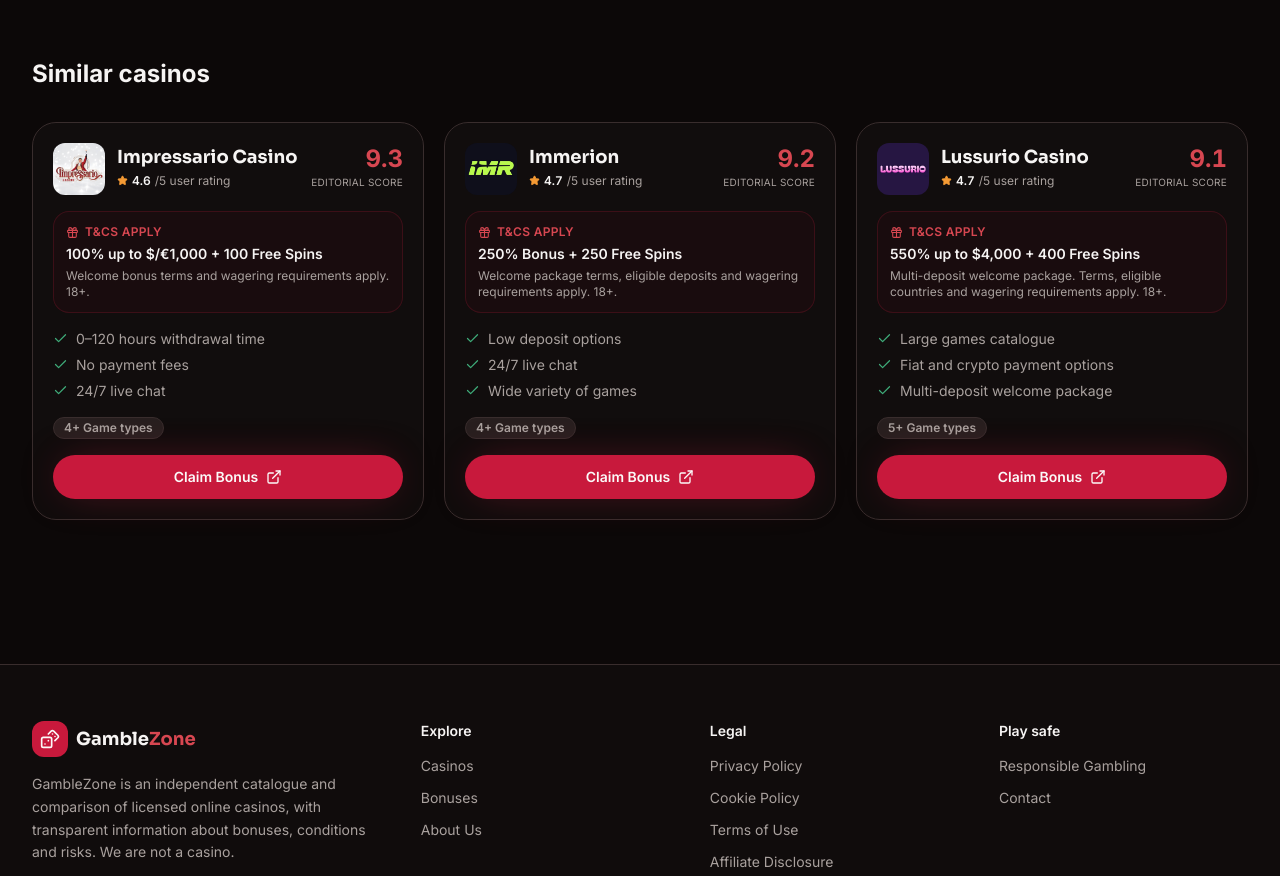
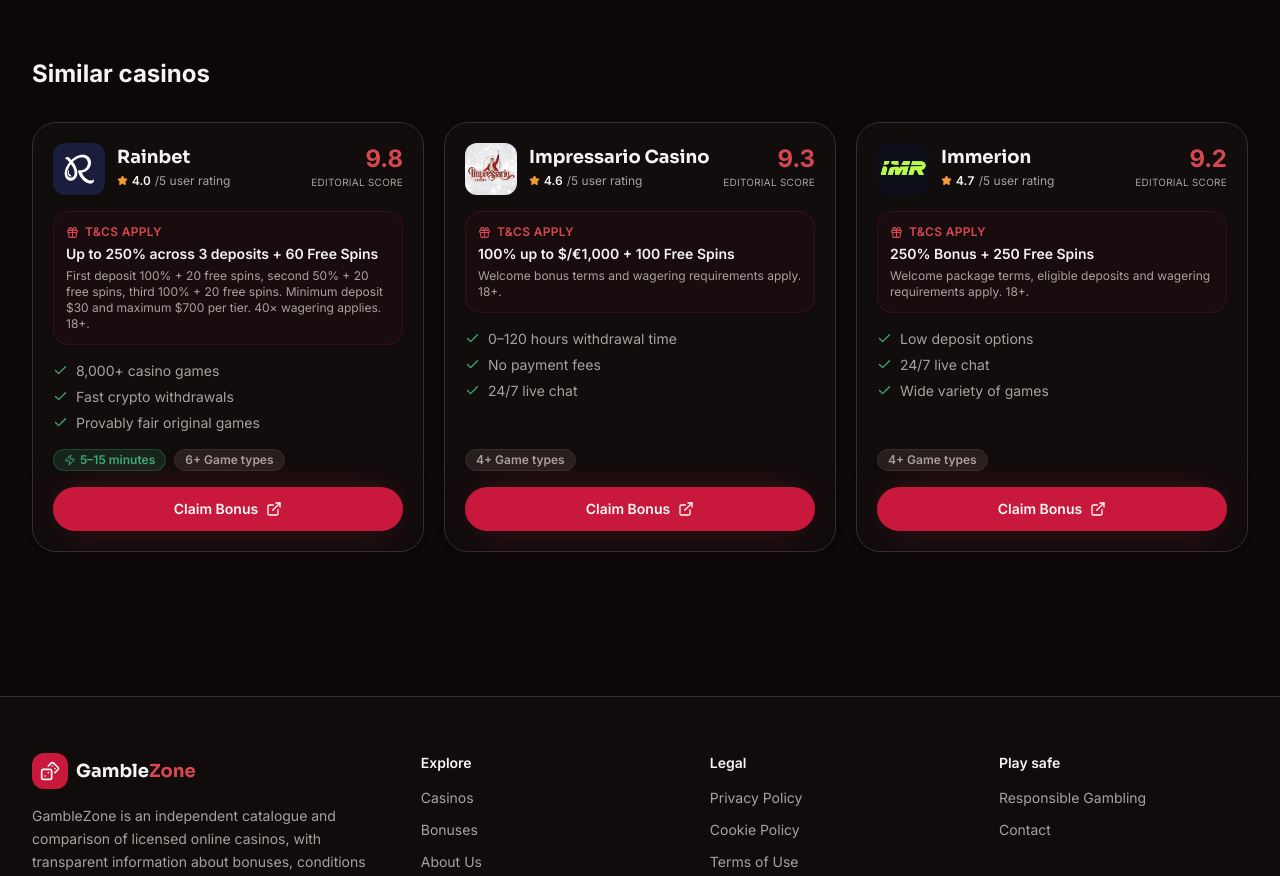
Before and after one commit to asmulko/gamblezone, a Next.js app: page /en/casinos/gamblezen in a window 1280 px wide. Shown: the part 1820-2696 px from the top of the page. Built offline with nearby package versions, Linux system fonts and the light colour scheme; no server answers.

Commit message:
Update links

```diff
--- a/src/app/[locale]/page.tsx
+++ b/src/app/[locale]/page.tsx
@@ -171,7 +171,7 @@ function FeaturedCasinoCard({
         <div className="flex min-w-0 flex-1 flex-col gap-0.5">
           <Link
             href={`/casinos/${casino.slug}`}
-            className="font-display font-bold after:absolute after:inset-0"
+            className="relative z-10 font-display font-bold"
           >
             {casino.name}
           </Link>
@@ -192,7 +192,7 @@ function FeaturedCasinoCard({
         </div>
         {/* CTA — visible on sm+ only */}
         {available && (
-          <div className="relative z-10 hidden shrink-0 sm:block">
+          <div className="relative z-20 hidden shrink-0 sm:block">
             <AffiliateCTA
               slug={casino.slug}
               placement={placement}
@@ -212,7 +212,7 @@ function FeaturedCasinoCard({
           <p className="text-[10px] uppercase tracking-wide text-muted">{tc('editorialScore')}</p>
         </div>
         {available && (
-          <div className="relative z-10">
+          <div className="relative z-20">
             <AffiliateCTA
               slug={casino.slug}
               placement={placement}
@@ -273,7 +273,7 @@ function CompactCasinoRow({
       <div className="flex min-w-0 flex-1 flex-col gap-0.5">
         <Link
           href={`/casinos/${casino.slug}`}
-          className="text-sm font-bold after:absolute after:inset-0"
+          className="relative z-10 text-sm font-bold"
         >
           {casino.name}
         </Link>
@@ -290,7 +290,7 @@ function CompactCasinoRow({
         </p>
       </div>
       {available && (
-        <div className="relative z-10 shrink-0">
+        <div className="relative z-20 shrink-0">
           <AffiliateCTA
             slug={casino.slug}
             placement={placement}
--- a/src/app/go/[casino]/route.ts
+++ b/src/app/go/[casino]/route.ts
@@ -19,7 +19,8 @@ const ALLOWED_HOSTS = new Set<string>([
   'impressariocasino.com', 'www.impressariocasino.com',
   'gamblezenpartners.com', 'www.gamblezenpartners.com',
   'gamblezen87.com', 'www.gamblezen87.com',
-  'immerion4.com', 'www.immerion4.com'
+  'immerion4.com', 'www.immerion4.com',
+  'playrainbet.com', 'www.playrainbet.com'
 ]);
 
 function isAllowedDestination(url: string): boolean {
--- a/src/components/casino/affiliate-cta.tsx
+++ b/src/components/casino/affiliate-cta.tsx
@@ -1,9 +1,10 @@
 import { ExternalLink } from 'lucide-react';
 import { cn } from '@/lib/utils';
+import { getActiveAffiliateLink, getCasinoBySlug } from '@/lib/casinos';
 
 /**
- * All outbound links route through the internal /go redirect handler.
- * We never link directly to an operator, and mark links sponsored + nofollow.
+ * Affiliate CTAs link directly to the configured affiliate destination.
+ * Normal casino/review links are handled by their own internal Link components.
  */
 export function AffiliateCTA({
   slug,
@@ -24,10 +25,12 @@ export function AffiliateCTA({
   size?: 'sm' | 'md' | 'lg';
   className?: string;
 }) {
-  const href = `/go/${slug}?campaign=${encodeURIComponent(campaign)}&placement=${encodeURIComponent(placement)}`;
+  const casino = getCasinoBySlug(slug);
+  const affiliateLink = casino ? getActiveAffiliateLink(casino) : undefined;
+  const href = affiliateLink?.destinationUrl ?? `/en/casinos/${slug}`;
 
   const base =
-    'inline-flex items-center justify-center gap-2 rounded-full font-semibold transition-all duration-200 active:scale-[0.97] [touch-action:manipulation] focus-visible:outline-none';
+    'relative z-30 pointer-events-auto inline-flex items-center justify-center gap-2 rounded-full font-semibold transition-all duration-200 active:scale-[0.97] [touch-action:manipulation] focus-visible:outline-none';
   const variants = {
     primary:
       'bg-primary text-primary-foreground shadow-glow hover:brightness-110',
@@ -45,7 +48,7 @@ export function AffiliateCTA({
     <a
       href={href}
       target="_blank"
-      rel="sponsored nofollow noopener"
+      rel="sponsored nofollow noopener noreferrer"
       aria-label={ariaLabel ?? label}
       className={cn(base, variants[variant], sizes[size], className)}
     >
--- a/src/components/casino/casino-card.tsx
+++ b/src/components/casino/casino-card.tsx
@@ -44,7 +44,7 @@ export function CasinoCard({
             <h3 className="font-display text-lg font-bold leading-tight">
               <Link
                 href={`/casinos/${casino.slug}`}
-                className="after:absolute after:inset-0"
+                className="relative z-10"
               >
                 {casino.name}
               </Link>
@@ -96,7 +96,7 @@ export function CasinoCard({
         <Badge tone="muted">{casino.gameTypes.length}+ {tc('gameTypes')}</Badge>
       </div>
 
-      <div className="relative z-10 flex flex-col gap-2 sm:flex-row">
+      <div className="relative z-20 flex flex-col gap-2 sm:flex-row">
         {available ? (
           <AffiliateCTA
             slug={casino.slug}
--- a/src/data/casinos.ts
+++ b/src/data/casinos.ts
@@ -120,7 +120,7 @@ const rawCasinos: Casino[] = [
     blockedMarkets: ['GB', 'US', 'FR', 'NL', 'AU', 'AT', 'DE', 'ES'],
     supportedLanguages: ['English'],
     supportedCurrencies: ['USD', 'EUR', 'BTC', 'ETH', 'LTC', 'XRP', 'SOL', 'TRX', 'BNB', 'USDT', 'USDC'],
-    rating: 4.4, editorialScore: 8.8,
+    rating: 4.0, editorialScore: 9.8,
     minDeposit: { amount: 30, currency: 'USD' },
     minWithdrawal: { amount: 15, currency: 'USD' },
     withdrawalTimeText: '5–15 minutes', verificationSpeedText: 'Varies by account', payoutSpeed: 'instant',
@@ -135,7 +135,7 @@ const rawCasinos: Casino[] = [
     responsibleGamblingTools: ['Cool off / Time-out', 'Self-exclusion'],
     responsibleGamblingToolStatuses: toolStatuses({ 'Self-Exclusion Tool': true, 'Cool Off/Time-Out Tool': true }),
     supportChannels: ['Live chat 24/7', 'Email'],
-    affiliateLinks: [{ id: 'alrb1', casinoId: 'rb1', market: 'INT', campaign: 'welcome01', destinationUrl: 'https://rainbet.com/', enabled: true, rel: 'sponsored nofollow', createdAt: now, updatedAt: now }],
+    affiliateLinks: [{ id: 'alrb1', casinoId: 'rb1', market: 'INT', campaign: 'welcome01', destinationUrl: 'https://playrainbet.com/teichv8qz', enabled: true, rel: 'sponsored nofollow', createdAt: now, updatedAt: now }],
     offers: [{ id: 'orb1', casinoId: 'rb1', market: 'INT', title: 'Up to 250% across 3 deposits + 60 Free Spins', shortTerms: 'First deposit 100% + 20 FS, second 50% + 20 FS, third 100% + 20 FS. Min. deposit $30, max. $700 per tier. 40× wagering. 18+.', valueText: 'Up to 250% + 60 Free Spins', wageringText: '40× deposit + bonus', minDepositText: '$30', status: 'active', verifiedAt: now }],
     publishedAt: now, reviewedAt: now, nextReviewAt: nextReview, logoUrl: '/logos/rainbet.jpg',
   },
```
